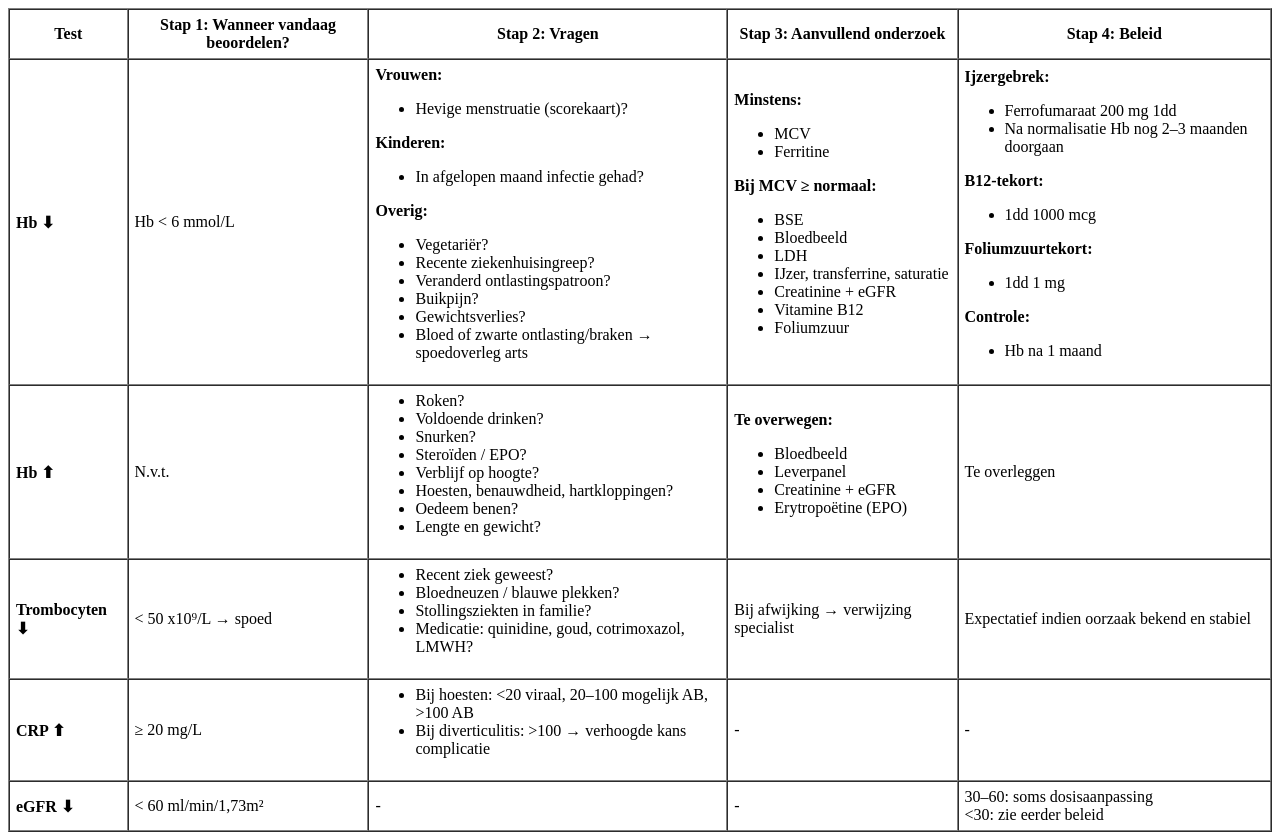
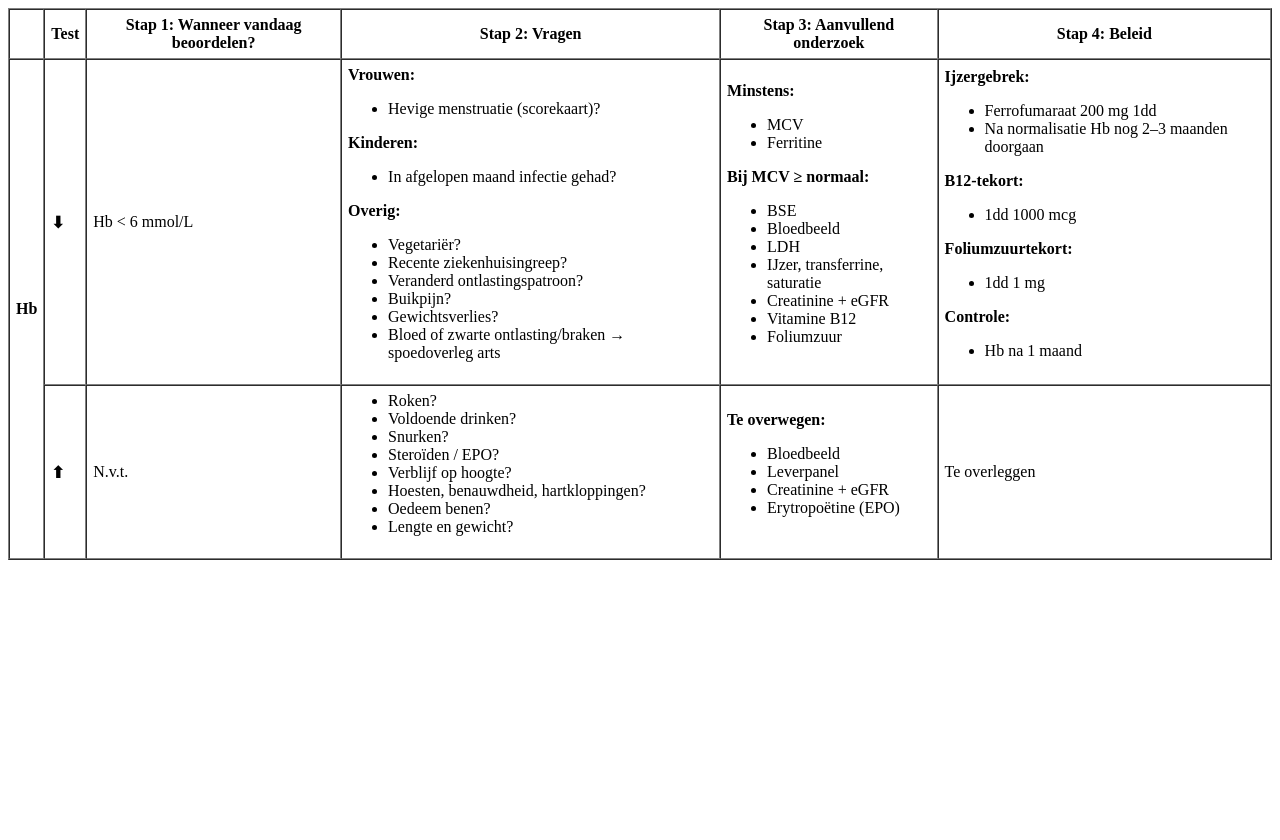
Before and after one commit to manouk1991/manouk1991.github.io, a plain HTML site: page index.html in a window 1280 px wide. After the commit the page ends 800 px from the top, so only its background shows below. Drawn offline with Linux system fonts and the light colour scheme.

Commit message:
Remove unnecessary rows from the health table
Removed several rows related to Trombocyten, CRP, and eGFR from the table.

```diff
--- a/index.html
+++ b/index.html
@@ -1,6 +1,7 @@
 <table border="1" cellpadding="6" cellspacing="0">
   <thead>
     <tr>
+      <th></th>
       <th>Test</th>
       <th>Stap 1: Wanneer vandaag beoordelen?</th>
       <th>Stap 2: Vragen</th>
@@ -11,7 +12,8 @@
   <tbody>
 
     <tr>
-      <td><strong>Hb ⬇</strong></td>
+      <td rowspan="2"><strong>Hb</strong></td>
+      <td><strong>⬇</strong></td>
       <td>Hb &lt; 6 mmol/L</td>
       <td>
         <strong>Vrouwen:</strong>
@@ -71,7 +73,7 @@
     </tr>
 
     <tr>
-      <td><strong>Hb ⬆</strong></td>
+      <td><strong>⬆</strong></td>
       <td>N.v.t.</td>
       <td>
         <ul>
@@ -97,44 +99,5 @@
       <td>Te overleggen</td>
     </tr>
 
-    <tr>
-      <td><strong>Trombocyten ⬇</strong></td>
-      <td>&lt; 50 x10⁹/L → spoed</td>
-      <td>
-        <ul>
-          <li>Recent ziek geweest?</li>
-          <li>Bloedneuzen / blauwe plekken?</li>
-          <li>Stollingsziekten in familie?</li>
-          <li>Medicatie: quinidine, goud, cotrimoxazol, LMWH?</li>
-        </ul>
-      </td>
-      <td>Bij afwijking → verwijzing specialist</td>
-      <td>Expectatief indien oorzaak bekend en stabiel</td>
-    </tr>
-
-    <tr>
-      <td><strong>CRP ⬆</strong></td>
-      <td>≥ 20 mg/L</td>
-      <td>
-        <ul>
-          <li>Bij hoesten: &lt;20 viraal, 20–100 mogelijk AB, &gt;100 AB</li>
-          <li>Bij diverticulitis: &gt;100 → verhoogde kans complicatie</li>
-        </ul>
-      </td>
-      <td>-</td>
-      <td>-</td>
-    </tr>
-
-    <tr>
-      <td><strong>eGFR ⬇</strong></td>
-      <td>&lt; 60 ml/min/1,73m²</td>
-      <td>-</td>
-      <td>-</td>
-      <td>
-        30–60: soms dosisaanpassing<br>
-        &lt;30: zie eerder beleid
-      </td>
-    </tr>
-
   </tbody>
 </table>
```
